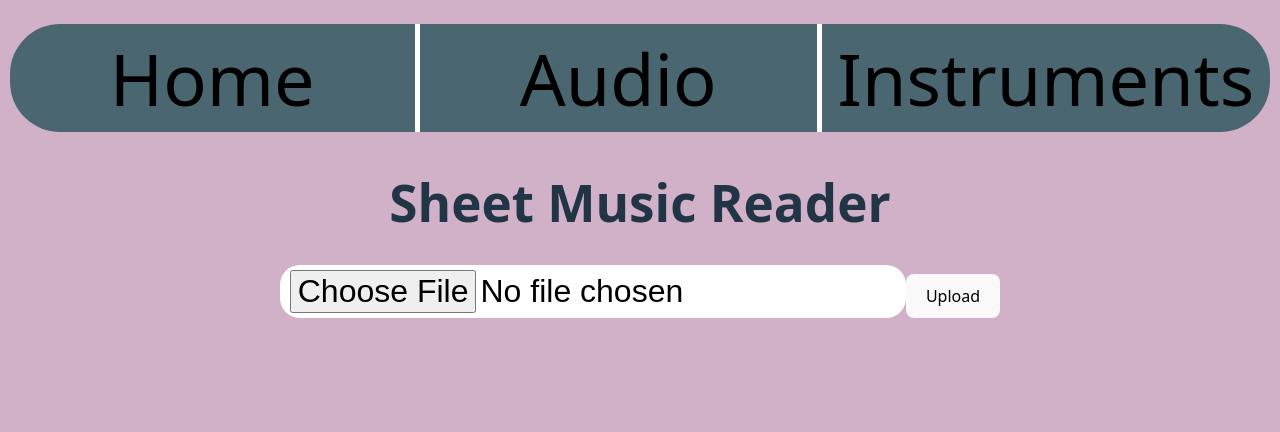
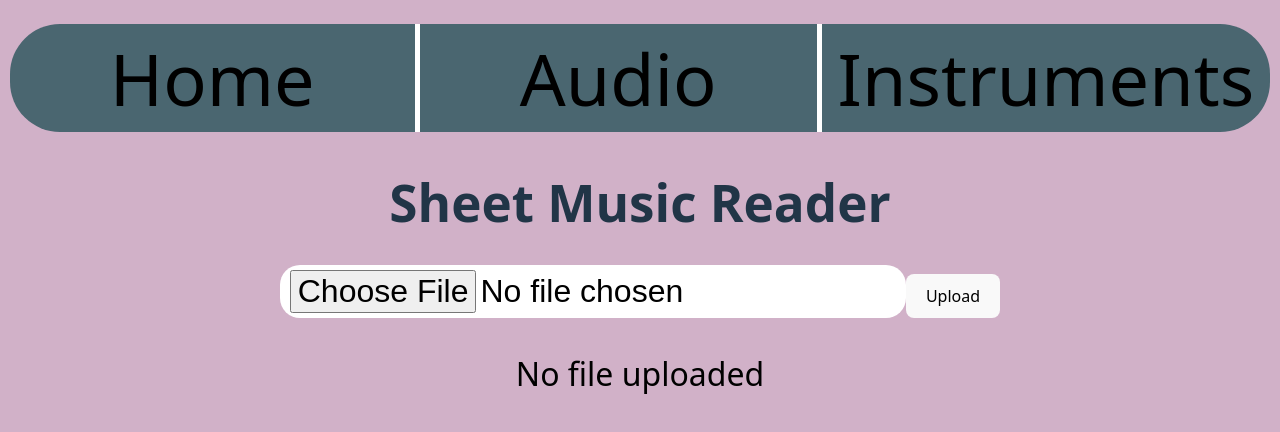
Before and after one commit to ChaseWright294/EyesAndEars, a React (Vite) app in the folder frontend/: page /sheetmusic in a window 1280 px wide. Shown: the top 432 px of the page. Built offline with nearby package versions, Linux system fonts and the light colour scheme.

Commit message:
Linked file upload to SheetMusicReader

```diff
--- a/frontend/src/components/MusicFileUpload.jsx
+++ b/frontend/src/components/MusicFileUpload.jsx
@@ -1,10 +1,12 @@
 import React, { useState } from "react";
 
-const MusicFileUpload = () => {
+const MusicFileUpload = ({ setFile }) => {
   const [selectedFile, setSelectedFile] = useState(null);
 
   const handleFileChange = (event) => {
-    setSelectedFile(event.target.files[0]);
+    const file = event.target.files[0];
+    setSelectedFile(file);
+    setFile(file); //passes the file to SheetMusicReader
   };
 
   const handleFileUpload = () => {
--- a/frontend/src/pages/SheetMusicReader.jsx
+++ b/frontend/src/pages/SheetMusicReader.jsx
@@ -1,14 +1,16 @@
-import React from "react";
+import React, { useState } from "react";
 import MusicFileUpload from "../components/MusicFileUpload";
 
 function SheetMusicReader() {
-    return(
-        <div>
+  const [file,setFile] = useState(null);
+
+  return(
+    <div>
       <h1>Sheet Music Reader</h1>
-      <MusicFileUpload />
-      {/* Other components and logic for SheetMusicReader */}
+      <MusicFileUpload setFile={setFile}/>
+      {file ? <p>Displaying: {file.name}</p> : <p>No file uploaded</p>}
     </div>
-    )
+  );
 }
 
 export default SheetMusicReader;
```
